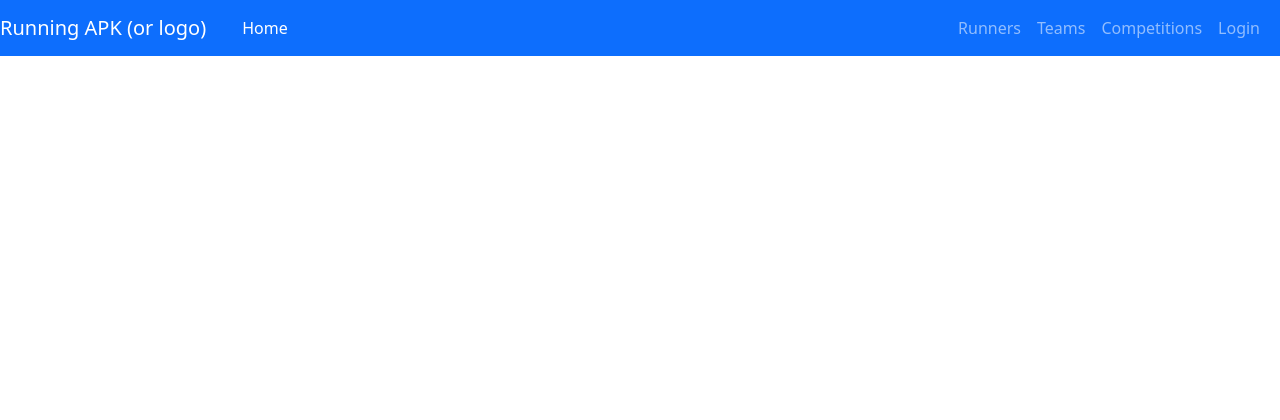
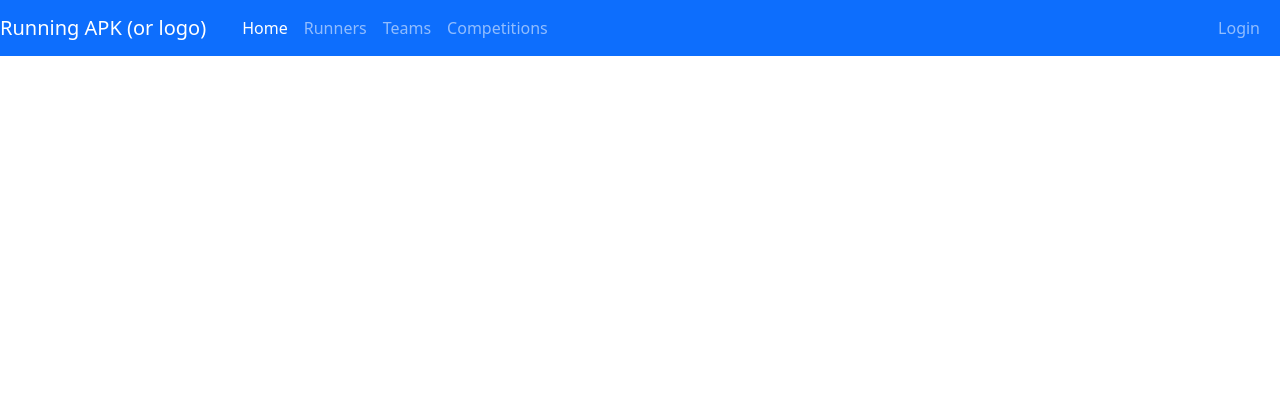
Before and after one commit to aleri-a/web_runningApk, a PHP site: page /index.php in a window 1280 px wide. Shown: the top 420 px of the page. Run offline with PHP 8.4, Linux system fonts and the light colour scheme; tables that the repository leaves empty or names only in its code hold one stand-in row (values such as "Sample post"); some libraries are stand-ins or nearby versions.

Commit message:
Corected side on which header  tabs are showing

```diff
--- a/includes/header.php
+++ b/includes/header.php
@@ -29,19 +29,33 @@ include_once (__DIR__.'/sessions.php');
       <span class="navbar-toggler-icon"></span>
     </button>
     <div class="collapse navbar-collapse container" id="navbarNavAltMarkup">
-      <div class="navbar-nav ml-auto">
+      <div class="navbar-nav mr-auto">
         <a class="nav-item nav-link active" href="index.php">Home <span class="sr-only"></span></a>
+
+         <!-- PUBLIC +ADMIN+ RUNNERS -->
+         <a class="nav-item nav-link " href="viewallpeople.php">Runners</a>
+        <a class="nav-item nav-link " href="viewallteams.php">Teams <span class="sr-only"></span></a>
+
+        <a class="nav-item nav-link " href="viewallct.php">Competitions <span class="sr-only"></span></a>
+
+
+        <?php
+          if(isset($_SESSION['userid']) && $_SESSION['permission']=='runner'){
+
+
+        ?>
+        <a class="nav-item nav-link " href="addrecord.php">Add record <span class="sr-only"></span></a>
+
+        <?php
+           }
+
+        ?>
+
 
 
       </div>
-      <div class="navbar-nav ml-auto">
+      <div class="navbar-nav mr-auto">
 
-
-        <!-- PUBLIC +ADMIN+ RUNNERS -->
-        <a class="nav-item nav-link " href="viewallpeople.php">Runners</a>
-        <a class="nav-item nav-link " href="viewallteams.php">Teams <span class="sr-only"></span></a>
-
-        <a class="nav-item nav-link " href="viewallct.php">Competitions <span class="sr-only"></span></a>
 
 
 
@@ -75,7 +89,7 @@ include_once (__DIR__.'/sessions.php');
         <?php }
               else {
          ?>
-        <a class="nav-item nav-link " href="addrecord.php">Add record <span class="sr-only"></span></a>
+
         <a class="nav-item nav-link " href="#"><span> Hello runner, spreman za trku???<?php echo $_SESSION['username'] ?>! </span> </a>
 
 
```
